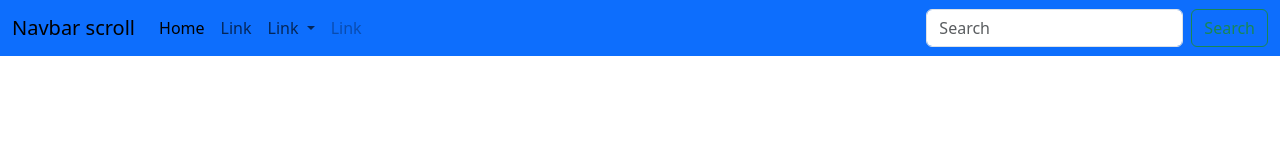
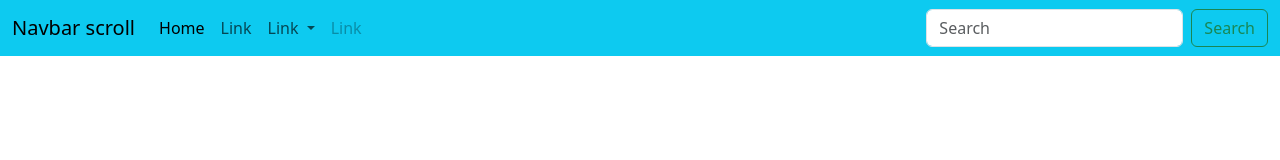
Before and after one commit to fazlera/car-world, a plain HTML site: page index.html in a window 1280 px wide. Drawn offline with nearby package versions, Linux system fonts and the light colour scheme.

Commit message:
navbar created

```diff
--- a/index.html
+++ b/index.html
@@ -12,7 +12,7 @@
 <body>
     <header>
         <nav>
-            <nav class="navbar navbar-expand-lg bg-primary">
+            <nav class="navbar navbar-expand-lg bg-info">
 
                 <div class="container-fluid">
                   <a class="navbar-brand" href="#">Navbar scroll</a>
```
